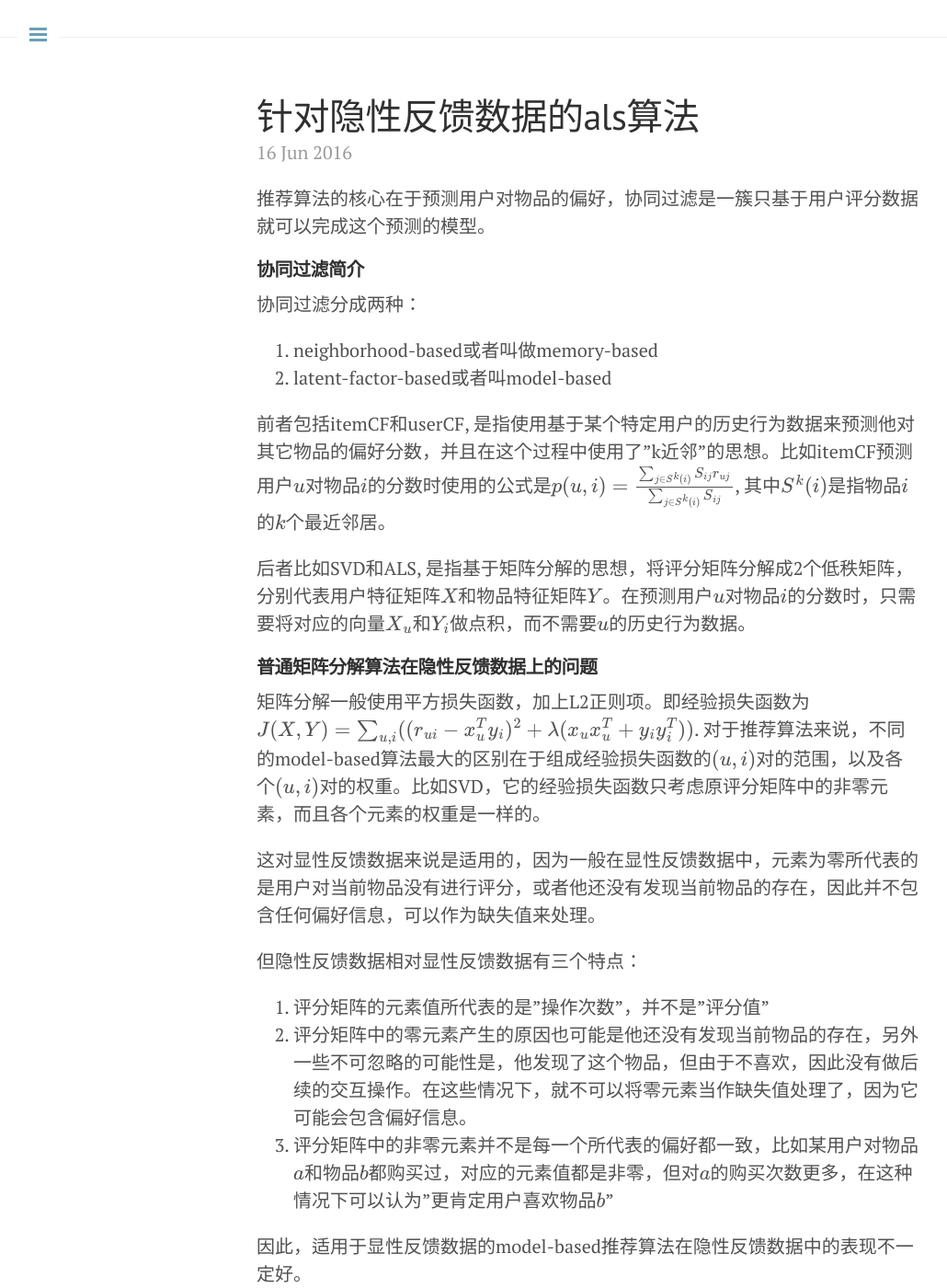
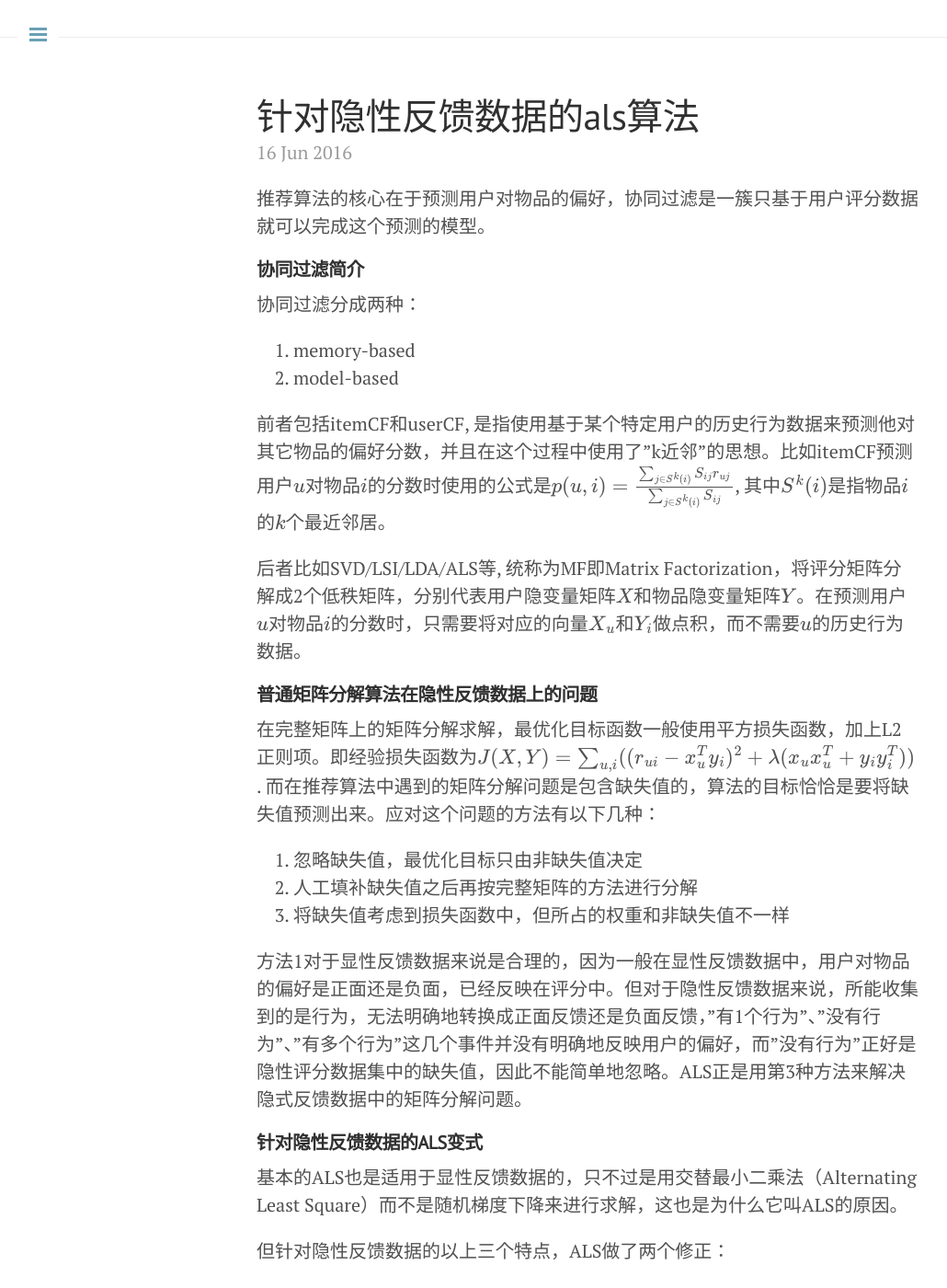
Before and after one commit to nomadcube/nomadcube.github.io, a Jekyll site: the page built from _posts/2016-06-16-针对隐性反馈数据的als算法.md, in a window 1280 px wide and 1400 px high. Shown: the whole window at 92% size, without its empty margins (1-1031 px from the left). Built offline with Jekyll 4.4.1, drawn with Linux system fonts in a browser that asks for light colours; formulas are drawn with MathJax 3; comment, search, counter and statistics services are not loaded; some of the changed text lies outside the part shown.

Commit message:
新文章

```diff
--- a/_posts/2016-06-16-针对隐性反馈数据的als算法.md
+++ b/_posts/2016-06-16-针对隐性反馈数据的als算法.md
@@ -9,25 +9,21 @@ tags: 推荐算法
 
 协同过滤分成两种：
 
-1. neighborhood-based或者叫做memory-based
-2. latent-factor-based或者叫model-based
+1. memory-based
+2. model-based
 
 前者包括itemCF和userCF, 是指使用基于某个特定用户的历史行为数据来预测他对其它物品的偏好分数，并且在这个过程中使用了"k近邻"的思想。比如itemCF预测用户$$u$$对物品$$i$$的分数时使用的公式是$$p(u, i) = \frac{\sum_{j \in S^k(i)} S_{ij}r_{uj}}{\sum_{j \in S^k(i)} S_{ij}}$$, 其中$$S^k(i)$$是指物品$$i$$的$$k$$个最近邻居。
 
-后者比如SVD和ALS, 是指基于矩阵分解的思想，将评分矩阵分解成2个低秩矩阵，分别代表用户特征矩阵$$X$$和物品特征矩阵$$Y$$。在预测用户$$u$$对物品$$i$$的分数时，只需要将对应的向量$$X_u$$和$$Y_i$$做点积，而不需要$$u$$的历史行为数据。
+后者比如SVD/LSI/LDA/ALS等, 统称为MF即Matrix Factorization，将评分矩阵分解成2个低秩矩阵，分别代表用户隐变量矩阵$$X$$和物品隐变量矩阵$$Y$$。在预测用户$$u$$对物品$$i$$的分数时，只需要将对应的向量$$X_u$$和$$Y_i$$做点积，而不需要$$u$$的历史行为数据。
 
 #### **普通矩阵分解算法在隐性反馈数据上的问题**
-矩阵分解一般使用平方损失函数，加上L2正则项。即经验损失函数为$$J(X,Y) = \sum_{u,i} ((r_{ui} - x_u^Ty_i)^2 + \lambda(x_ux_u^T + y_iy_i^T))$$. 对于推荐算法来说，不同的model-based算法最大的区别在于组成经验损失函数的$$(u,i)$$对的范围，以及各个$$(u,i)$$对的权重。比如SVD，它的经验损失函数只考虑原评分矩阵中的非零元素，而且各个元素的权重是一样的。
+在完整矩阵上的矩阵分解求解，最优化目标函数一般使用平方损失函数，加上L2正则项。即经验损失函数为$$J(X,Y) = \sum_{u,i} ((r_{ui} - x_u^Ty_i)^2 + \lambda(x_ux_u^T + y_iy_i^T))$$. 而在推荐算法中遇到的矩阵分解问题是包含缺失值的，算法的目标恰恰是要将缺失值预测出来。应对这个问题的方法有以下几种：
 
-这对显性反馈数据来说是适用的，因为一般在显性反馈数据中，元素为零所代表的是用户对当前物品没有进行评分，或者他还没有发现当前物品的存在，因此并不包含任何偏好信息，可以作为缺失值来处理。
+1. 忽略缺失值，最优化目标只由非缺失值决定
+2. 人工填补缺失值之后再按完整矩阵的方法进行分解
+3. 将缺失值考虑到损失函数中，但所占的权重和非缺失值不一样
 
-但隐性反馈数据相对显性反馈数据有三个特点：
-
-1. 评分矩阵的元素值所代表的是"操作次数"，并不是"评分值"
-2. 评分矩阵中的零元素产生的原因也可能是他还没有发现当前物品的存在，另外一些不可忽略的可能性是，他发现了这个物品，但由于不喜欢，因此没有做后续的交互操作。在这些情况下，就不可以将零元素当作缺失值处理了，因为它可能会包含偏好信息。
-3. 评分矩阵中的非零元素并不是每一个所代表的偏好都一致，比如某用户对物品$$a$$和物品$$b$$都购买过，对应的元素值都是非零，但对$$a$$的购买次数更多，在这种情况下可以认为"更肯定用户喜欢物品$$b$$"
-
-因此，适用于显性反馈数据的model-based推荐算法在隐性反馈数据中的表现不一定好。
+方法1对于显性反馈数据来说是合理的，因为一般在显性反馈数据中，用户对物品的偏好是正面还是负面，已经反映在评分中。但对于隐性反馈数据来说，所能收集到的是行为，无法明确地转换成正面反馈还是负面反馈，"有1个行为"、"没有行为"、"有多个行为"这几个事件并没有明确地反映用户的偏好，而"没有行为"正好是隐性评分数据集中的缺失值，因此不能简单地忽略。ALS正是用第3种方法来解决隐式反馈数据中的矩阵分解问题。
 
 #### **针对隐性反馈数据的ALS变式**
 基本的ALS也是适用于显性反馈数据的，只不过是用交替最小二乘法（Alternating Least Square）而不是随机梯度下降来进行求解，这也是为什么它叫ALS的原因。
```
Also changed, not shown: _posts/2016-08-07-隐语义模型.md (deleted, +0 -12 lines).
